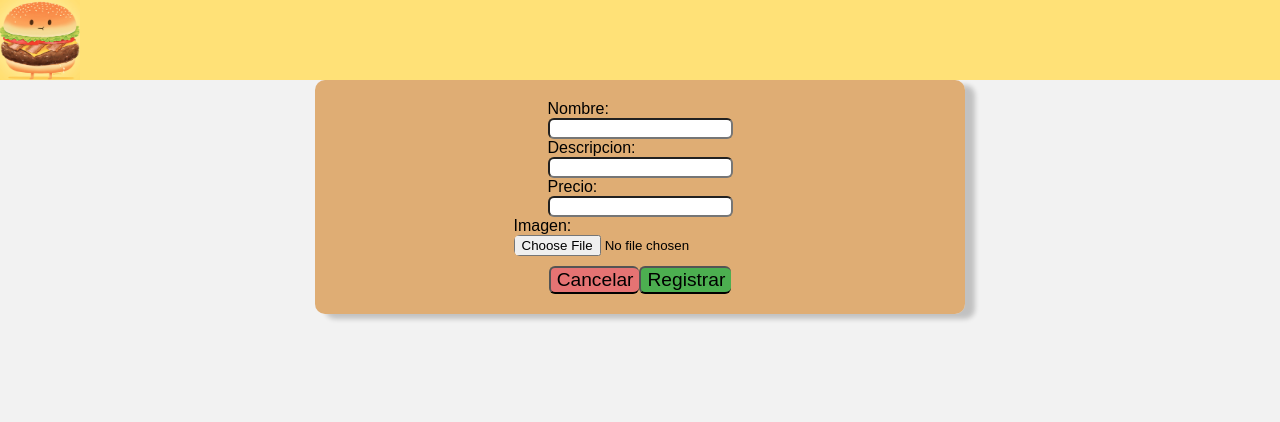
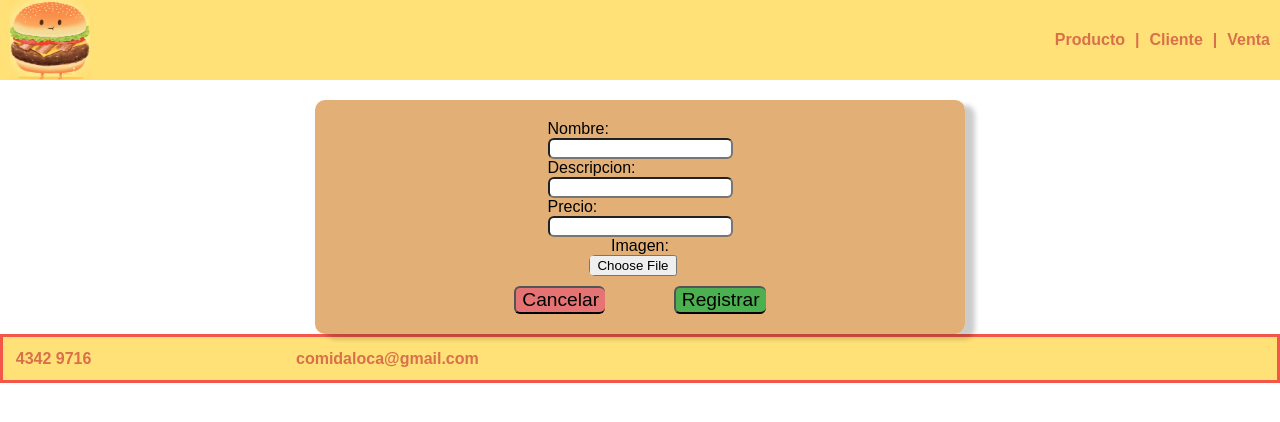
Before and after one commit to CintiaLeal/Pre-Laboratorio-RIA, an Angular app: page /producto in a window 1280 px wide. Shown: the top 422 px of the page. Built offline with nearby package versions, Linux system fonts and the light colour scheme.

Commit message:
Pequeños cambios

```diff
--- a/src/app/app.component.css
+++ b/src/app/app.component.css
@@ -14,3 +14,37 @@
 .btnCancel:hover {
     background-color: #f44336;
 }
+h4{
+    font-family: 'Sen', sans-serif;
+    color: #D9704A;
+    cursor: pointer;
+    margin-right: 10px;
+
+}
+.divMenu{
+    display: flex;
+    justify-content: center;
+    align-items:center;
+}
+a{
+    font-family: 'Sen', sans-serif;
+    color: #fa7f72;
+}
+.conteinerF {
+    background:#FFE177;
+    display: flex;
+    flex-wrap: wrap;
+
+}
+
+.c1F {
+    width: 20%;
+    padding: 1%;
+
+}
+
+.c2F {
+    width: 20%;
+    padding: 1%;
+
+}
--- a/src/app/app.component.html
+++ b/src/app/app.component.html
@@ -1,12 +1,28 @@
-<header class=header>
-    <img routerLink="./home" src="../assets/logo.png" height="80px" width="80px" />
+
+<link href='https://css.gg/phone.css' rel='stylesheet'>
+<link href='https://css.gg/mail.css' rel='stylesheet'>
+<header class="header" style="display: flex; justify-content: space-between;">
+    <div routerLink="/" style="cursor:pointer; margin-left: 10px;">
+      <img routerLink="./home" src="../assets/logo.png" height="80px" width="80px" />
+    </div>
+    <div class="divMenu" >
+      <h4 routerLink="./producto">Producto</h4>
+      <h4>|</h4>
+      <h4 routerLink="./cliente">Cliente</h4>
+      <h4>|</h4>
+      <h4 routerLink="./venta">Venta</h4>
+    </div>
+</header>
 
 
-</header>
-
-<!-- <footer>
-  <h4>ubicacion</h4>
-  <h4>telefono</h4>
-  <h4>email</h4>
-</footer> -->
 <router-outlet></router-outlet>
+<footer>
+  <div class="conteinerF">
+      <div class="c1F">
+        <h4><i class="gg-phone"></i> 4342 9716</h4>
+      </div>
+      <div class="c2F">
+          <h4> <i class="gg-mail"></i> comidaloca@gmail.com</h4>
+      </div>
+  </div>
+</footer>
--- a/src/app/form-client/form-client.component.html
+++ b/src/app/form-client/form-client.component.html
@@ -28,7 +28,7 @@
                 <p class="p">Telefono:</p>
                 <input class="input" type="text" name="telefono" placeholder="Telefono" formControlName="telefono">
             </div>
-            <div style="margin-top: 10px;">
+            <div class="divButtons">
                 <button class="btn btnCancel" routerLink="/">Cancelar</button>
                 <button class="btn btnSucess" [disabled]="registerForm.invalid" type="submit">Registrar</button>
             </div>
--- a/src/app/home/home.component.css
+++ b/src/app/home/home.component.css
@@ -31,9 +31,10 @@
   background-color: #f2bc5796;
 }
 
-.conteiner{
+.container{
   display: flex;
   flex-wrap: wrap;
+  align-items: center;
 }
 
 .c1,.c2,.c3{
@@ -50,6 +51,8 @@
 } */
 @media (min-width: 800px) {
   .container {
+    display: flex;
+    justify-content: center;
     width: 800px;
     margin-left: auto;
     margin-right: auto;
--- a/src/app/html/altaProducto.html
+++ /dev/null
@@ -1,33 +0,0 @@
-<!DOCTYPE html>
-<html lang="en">
-
-<head class="head">
-    <meta charset="UTF-8" />
-    <meta name="viewport" content="width=device-width, initial-scale=1.0" />
-    <link rel="stylesheet" href="style.css" />
-    <title>Formularios Producto</title>
-</head>
-<header class=header>
-    <img src="logo.png" height="80px" width="80px"/>
-
-</header>
-
-<h1 class="h1">Registrar Producto</h1>
-<body>
-    <div class="body">
-
-        <form class = body action="" method="get">
-            <p class="p">Nombre:</p>
-            <input class="input" type="text" name="nombre" placeholder="Nombre del producto">
-            <p class="p">Descripcion:</p>
-            <input class="input" type="text" name="descripcion" placeholder="Una descripcion del producto">
-            <p class="p">Precio:</p>
-            <input class="input" type="text" name="precio" placeholder="Ejemplo: 230">
-            <p class="p">Imagen:</p>
-            <input class="input" class="input" type="file" name="img">
-            <button class="btn btnCancel">Cancelar</button>
-            <button class="btn btnSucess">Registrar</button>
-        </form>
-    </div>
-</body>
-</html>
--- a/src/app/producto/producto.component.css
+++ b/src/app/producto/producto.component.css
@@ -1,3 +1,8 @@
 .form{
     background-color: rgba(219, 157, 85, 0.8);
 }
+.inputFile{
+    color: transparent;
+    margin-left: 30%;
+    width: 70%;
+}
--- a/src/app/producto/producto.component.html
+++ b/src/app/producto/producto.component.html
@@ -12,11 +12,15 @@
             <p class="p">Precio:</p>
             <input class="input" type="text" name="precio" formControlName="precio">
         </div>
-        <div class="inputDiv">
+
+        <div class="inputDiv" style="text-align: center;">
             <p class="p">Imagen:</p>
-            <input class="input" type="file" name="imagen" formControlName="imagen">
+            <div>
+               <input class="input inputFile" type="file" name="imagen" formControlName="imagen">
+            </div>
         </div>
-        <div style="margin-top: 10px;">
+
+        <div class="divButtons">
             <button class="btn btnCancel" routerLink="/">Cancelar</button>
             <button class="btn btnSucess" type="submit">Registrar</button>
         </div>
--- a/src/app/producto/producto.component.ts
+++ b/src/app/producto/producto.component.ts
@@ -1,5 +1,5 @@
 import { Component, OnInit } from '@angular/core';
-
+import Swal from 'sweetalert2';
 import { Form, FormBuilder, FormGroup, Validators } from '@angular/forms';
 import { Cliente } from '../class/cliente';
 import { Producto } from '../class/producto';
@@ -67,4 +67,11 @@ export class ProductoComponent implements OnInit {
          this.setProductos(new Producto(form.nombre, form.describe, form.precio, form.imagen))
          console.log(this.getProductos())
     }
+    alert(): void {
+        Swal.fire({
+          text: 'Compado',
+          icon: 'success',
+          confirmButtonText: 'Ok',
+        })
+      }
 }
--- a/src/app/venta/venta.component.html
+++ b/src/app/venta/venta.component.html
@@ -4,24 +4,23 @@
             <p class="p">Fecha:</p>
             <input class="input" type="date" name="fecha" formControlName="fecha">
         </div>
-        <a>Clientes</a>
+        <div class="inputDiv">
+            <p class="p">Clientes</p>
             <select formControlName="cliente">
-
                 <option *ngFor="let title of clientes" [value]="title">
                     {{title}}
                 </option>
-
             </select>
-        <a>Productos</a>
+        </div>
+        <div class="inputDiv">
+            <p class="p">Productos</p>
             <select formControlName="producto">
                 <option *ngFor="let producto of productos" [value]="producto">
                     {{producto}}
                 </option>
-
-
             </select>
-
-        <div style="margin-top: 10px;">
+        </div>
+        <div class="divButtons">
             <button class="btn btnCancel" routerLink="/">Cancelar</button>
             <button class="btn btnSucess" type="submit">Comprar</button>
         </div>
--- a/src/assets/style.css
+++ b/src/assets/style.css
@@ -4,7 +4,13 @@
     border-right: none;
     font: 120% sans-serif;
 }
+.btnImagen {
+    background-color: #FFE177;
 
+}
+.btnImagen:hover{
+    background-color: #ecc949;
+}
 .btnSucess {
     background-color: #4CAF50;
 }
@@ -48,7 +54,12 @@
 }
 
 .body{
+    margin-top: 20px;
     display: flex;
     justify-content: center;
     align-items: center;
 }
+
+.divButtons{
+    width:50%;margin-top: 10px; display: flex; justify-content: space-around;
+}
--- a/src/index.html
+++ b/src/index.html
@@ -9,7 +9,7 @@
     <link rel="icon" type="image/x-icon" href="favicon.ico">
 </head>
 
-<body style="background:#F2F2F2; margin: 0;">
+<body>
     <app-root></app-root>
 </body>
 
```
Lines whose indentation alone changed are shown as unchanged.
